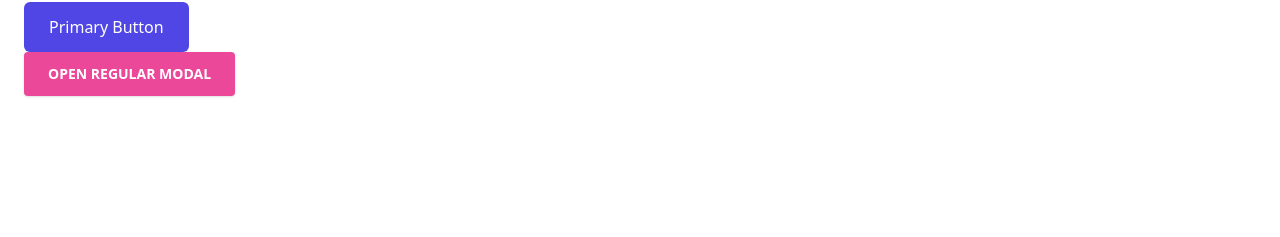
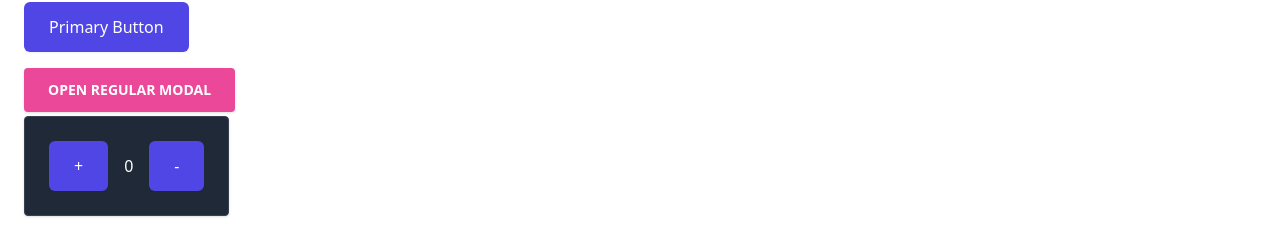
Before and after one commit to monciego/react-playground, a React (Vite) app: page / in a window 1280 px wide. Shown: the part 594-831 px from the top of the page. Before the commit the page ends 800 px from the top, so only its background shows below. Built offline with nearby package versions, Linux system fonts and the light colour scheme.

Commit message:
feat: counter

```diff
--- a/src/App.tsx
+++ b/src/App.tsx
@@ -1,5 +1,6 @@
 import Button from './components/button';
 import Card from './components/card';
+import { Counter } from './components/counter';
 import Modal from './components/modal';
 import Navbar from './components/navbar';
 
@@ -27,8 +28,11 @@ function App() {
             </p>
           </div>
         </Card>
-        <Button className='mt-4'>Primary Button</Button>
+        <Button className='my-4'>Primary Button</Button>
         <Modal />
+        <div>
+          <Counter />
+        </div>
       </main>
     </>
   );
--- /dev/null
+++ b/src/components/counter.tsx
@@ -0,0 +1,19 @@
+import { useState } from 'react';
+import Card from './card';
+import Button from './button';
+
+export const Counter = (): JSX.Element => {
+  const [count, setCount] = useState(0);
+
+  return (
+    <Card className='inline-flex items-center gap-4'>
+      <Button onClick={() => setCount((prev) => prev + 1)} className='py-1'>
+        +
+      </Button>
+      {count}
+      <Button onClick={() => setCount((prev) => prev - 1)} className='py-1'>
+        -
+      </Button>
+    </Card>
+  );
+};
```
